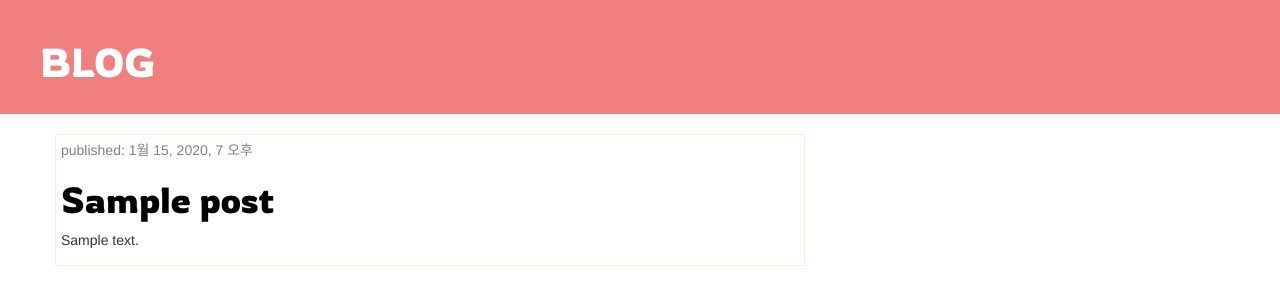
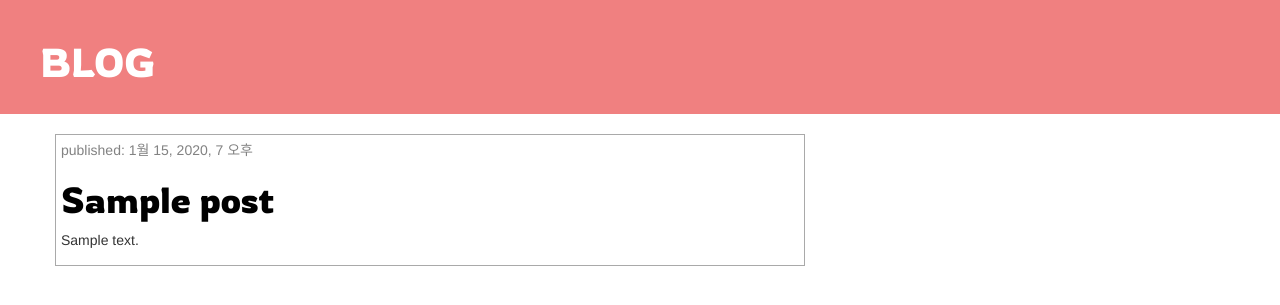
Before and after one commit to osandra/piro13_djangogirls, a Django app: page / in a window 1280 px wide. Shown: the top 305 px of the page. Run offline with Django 3.2, Linux system fonts and the light colour scheme; tables that the repository leaves empty hold one stand-in row (values such as "Sample post"); some libraries are stand-ins or nearby versions.

```diff
--- a/blog/static/css/blog.css
+++ b/blog/static/css/blog.css
@@ -21,19 +21,21 @@ h1, h2, h3, h4 {
 }
 .post {
     margin-bottom: 70px;
-    border: 1px solid blanchedalmond;
+    border: 1px solid darkgray;
     padding: 5px;
 }
 
 .post h1 a, .post h1 a:visited {
     color: black;
+    text-decoration: none;
 }
-
+.post h1 a:hover{
+    color: royalblue;
+}
 
 .date {
     color: #828282;
 }
-
 
 .save {
     float: right;
```
